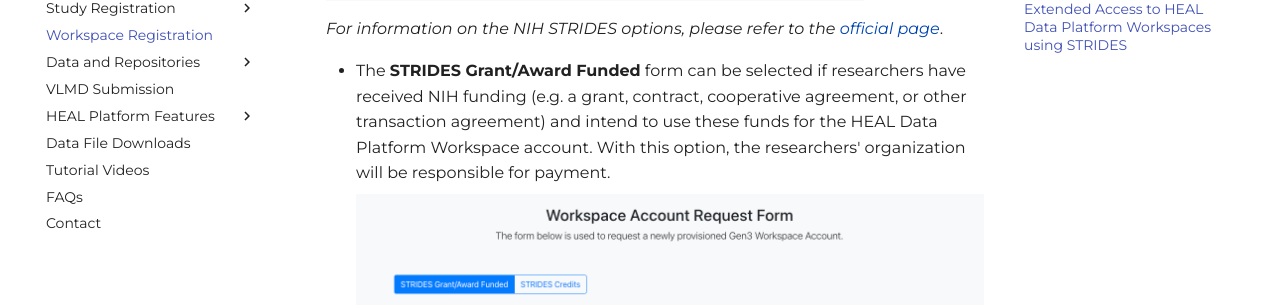
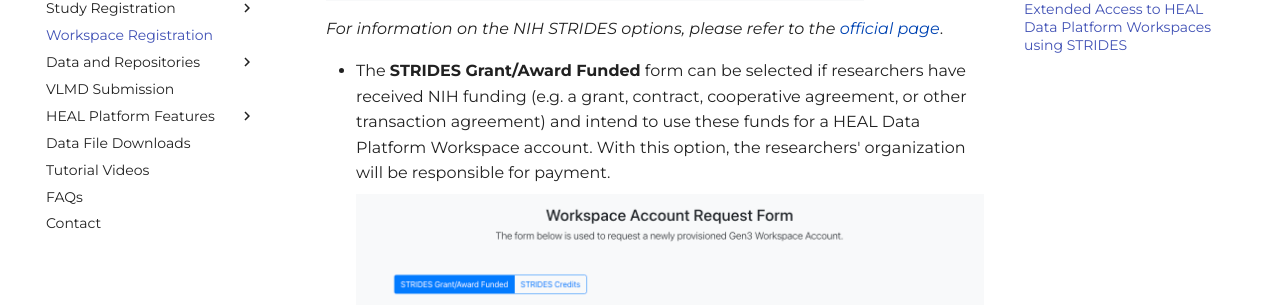
Before and after one commit to HEAL/platform-documentation, an MkDocs documentation site: the page built from docs/heal_workspace_registration.md, in a window 1280 px wide and 900 px high, scrolled down 3280 px. Shown: the part 199-504 px from the top of the window. Built offline with MkDocs 1.6.1 and Material for MkDocs 9.7.7, drawn with Linux system fonts in a browser that asks for light colours.

Commit message:
Update heal_workspace_registration.md

```diff
--- a/docs/heal_workspace_registration.md
+++ b/docs/heal_workspace_registration.md
@@ -48,7 +48,7 @@
 
       *For information on the NIH STRIDES options, please refer to the [official page](https://datascience.nih.gov/strides)*.
 
-    * The **STRIDES Grant/Award Funded** form can be selected if researchers have received NIH funding (e.g. a grant, contract, cooperative agreement, or other transaction agreement) and intend to use these funds for the HEAL Data Platform Workspace account. With this option, the researchers' organization will be responsible for payment.
+    * The **STRIDES Grant/Award Funded** form can be selected if researchers have received NIH funding (e.g. a grant, contract, cooperative agreement, or other transaction agreement) and intend to use these funds for a HEAL Data Platform Workspace account. With this option, the researchers' organization will be responsible for payment.
 
         ![](../img/strides_grant_form.png)
 
```
